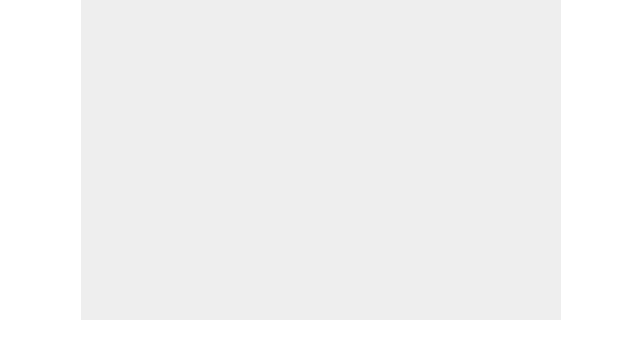
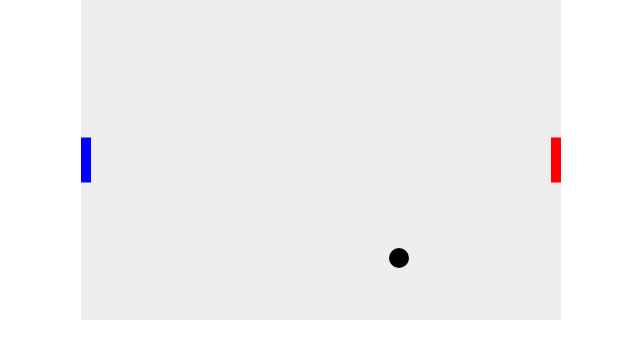
Before and after one commit to scott062/AirHockey, a plain HTML site: page index.html in a window 1280 px wide. Shown: the whole page, without its empty margins (319-959 px from the left). Drawn offline with Linux system fonts and the light colour scheme.

Commit message:
Add puck and blockers in canvas

```diff
--- a/index.html
+++ b/index.html
@@ -12,7 +12,76 @@
 
     <canvas id="myCanvas" width= "480" height="320"></canvas>
     <script type="text/javascript">
+      var canvas = document.getElementById("myCanvas");
+      var ctx = canvas.getContext("2d");
+      var x = canvas.width / 2
+      var y = canvas.height / 2
+      var dx = 2;
+      var dy = -2;
+      var puckRadius = 10;
 
+      var blockerOneHeight = 45;
+      var blockerOneWidth = 10;
+      var blockerOneY = (canvas.height - blockerOneHeight) / 2
+
+      var blockerTwoHeight = 45;
+      var blockerTwoWidth = 10;
+      var blockerTwoY = (canvas.height - blockerTwoHeight) / 2
+
+      var upOnePressed = false
+      var downOnePressed = false
+
+      var upTwoPressed = false
+      var downTwoPressed = false
+
+      document.addEventListense
+
+
+
+      function drawPuck() {
+        ctx.beginPath();
+        ctx.arc(x, y, puckRadius, 0, Math.PI * 2);
+        ctx.fillStyle = "black";
+        ctx.fill();
+        ctx.closePath();
+      }
+
+      function drawBlockerOne() {
+        ctx.beginPath();
+        ctx.rect(0, blockerOneY, blockerOneWidth, blockerOneHeight )
+        ctx.fillStyle = "blue"
+        ctx.fill();
+        ctx.closePath();
+      }
+
+      function drawBlockerTwo() {
+        ctx.beginPath();
+        ctx.rect(canvas.width - blockerTwoWidth, blockerTwoY, blockerTwoWidth, blockerTwoHeight )
+        ctx.fillStyle = "red"
+        ctx.fill();
+        ctx.closePath();
+      }
+
+      function draw() {
+        ctx.clearRect(0, 0, canvas.width, canvas.height);
+        drawPuck();
+        drawBlockerOne();
+        drawBlockerTwo();
+
+        if (x + dx > canvas.width - puckRadius || x + dx < puckRadius) {
+          dx = -dx;
+        }
+        if (y + dy > canvas.height - puckRadius || y + dy < puckRadius) {
+          dy = -dy;
+        }
+
+        x += dx;
+        y += dy;
+      }
+
+
+
+      setInterval(draw, 10);
     </script>
 
   </body>
```
